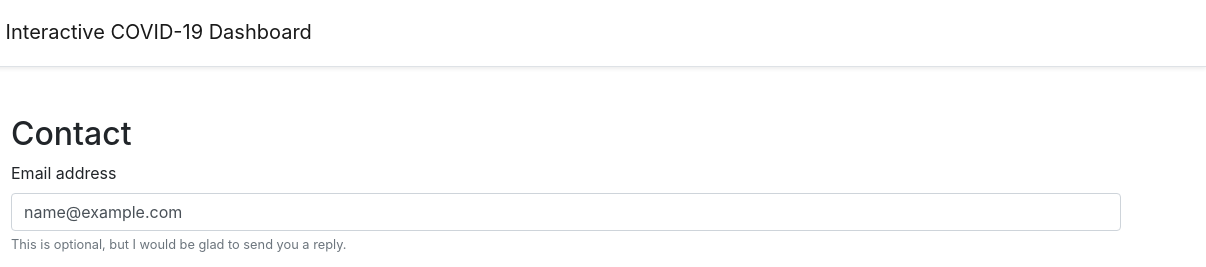
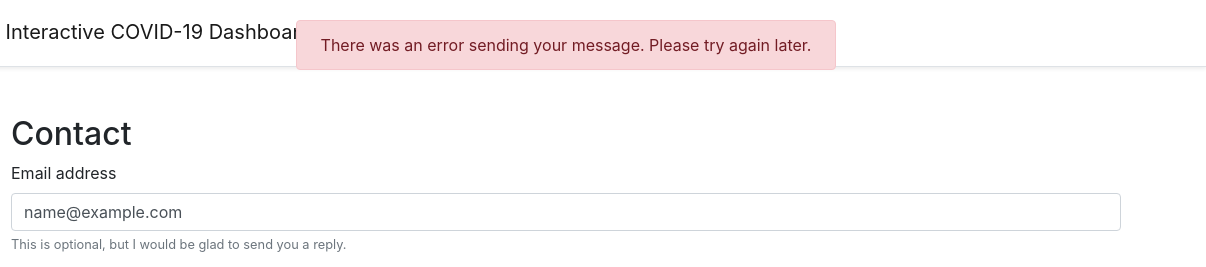
Before and after one commit to corneliusboehm/covid-dashboard, a plain HTML site: page contact.html in a window 1280 px wide. Both pictures are taken after typing "name@example.com", "Sample" into the empty fields and a click on the button "Send". Shown: the top 267 px of the page, 74-1280 px from the left. Drawn offline with nearby package versions, Linux system fonts and the light colour scheme; no server answers.

Commit message:
Show alerts when messages are sent

```diff
--- a/contact.html
+++ b/contact.html
@@ -37,6 +37,19 @@
             </nav>
         </div>
 
+        <div class="container fixed-top alert-container">
+            <div class="row">
+                <div class="col-sm-6 mx-auto text-center">
+                    <div id="alertMessageSuccess" class="alert alert-success hidden" role="alert">
+                        Message sent successfully. Thank you for your feedback!
+                    </div>
+                    <div id="alertMessageError" class="alert alert-danger hidden" role="alert">
+                        There was an error sending your message. Please try again later.
+                    </div>
+                </div>
+            </div>
+        </div>
+
         <div class="container">
             <h2 class="pt-4">Contact</h2>
 
--- a/js/mail.js
+++ b/js/mail.js
@@ -6,7 +6,17 @@ $('#contactForm').submit(function(e) {
         type: 'post',
         data: $('#contactForm').serialize(),
         success: function() {
-            console.log('Message sent successfully')
+            // Reset form fields
+            $('#contactForm').reset()
+
+            // Show success alert
+            $('#alertMessageSuccess').fadeIn('fast');
+            setTimeout('$("#alertMessageSuccess").fadeOut("fast")', 4000);
+        },
+        error: function() {
+            // Show error alert
+            $('#alertMessageError').fadeIn('fast');
+            setTimeout('$("#alertMessageError").fadeOut("fast")', 4000);
         }
     });
 });
```
